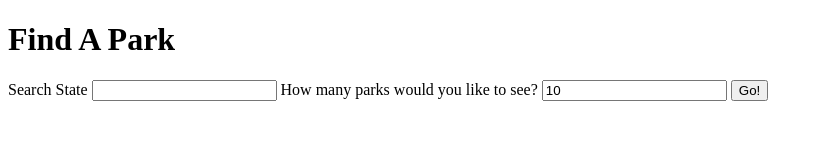
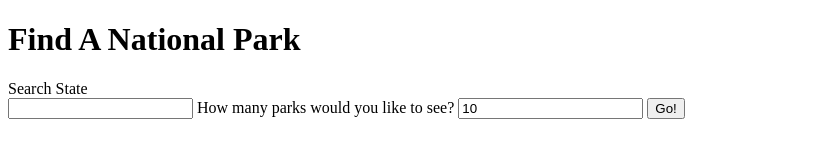
Before and after one commit to legsateri/nps-api, a plain HTML site: page index.html in a window 1280 px wide. Shown: the whole page, without its empty margins (0-823 px from the left). Drawn offline with nearby package versions, Linux system fonts and the light colour scheme.

Commit message:
css tweaks

```diff
--- a/index.html
+++ b/index.html
@@ -8,17 +8,20 @@
         <meta http-equiv="X-UA-Compatible" content="ie=edge">
         <title>National Park Search Engine</title>
         <link rel="stylesheet" href="main.css">
+        <link href="https://fonts.googleapis.com/css?family=Merriweather+Sans|Montserrat:700,800" rel="stylesheet">
         <script src="https://code.jquery.com/jquery-3.3.1.js" integrity="sha256-2Kok7MbOyxpgUVvAk/HJ2jigOSYS2auK4Pfzbm7uH60=" crossorigin="anonymous"></script>
     </head>
 
     <!--Main Body Of Page-->
     <body>
         <div>
-            <h1>Find A Park</h1>
+            <header>
+                    <h1>Find A National Park</h1>
+            </header>
 
             <!--Search Form-->
             <form id="js-form">
-                <label for="search-state">Search State</label>
+                <label for="search-state">Search State</label><br>
                 <input type="text" name="search-state" id="js-search-state" required>
 
                 <label for="max-results">How many parks would you like to see?</label>
--- a/main.css
+++ b/main.css
@@ -1,3 +1,7 @@
+* {
+    box-sizing: border-box;
+}
+
 .hidden {
     display: none;
 }
```
Also changed, not shown: 1 other file.
